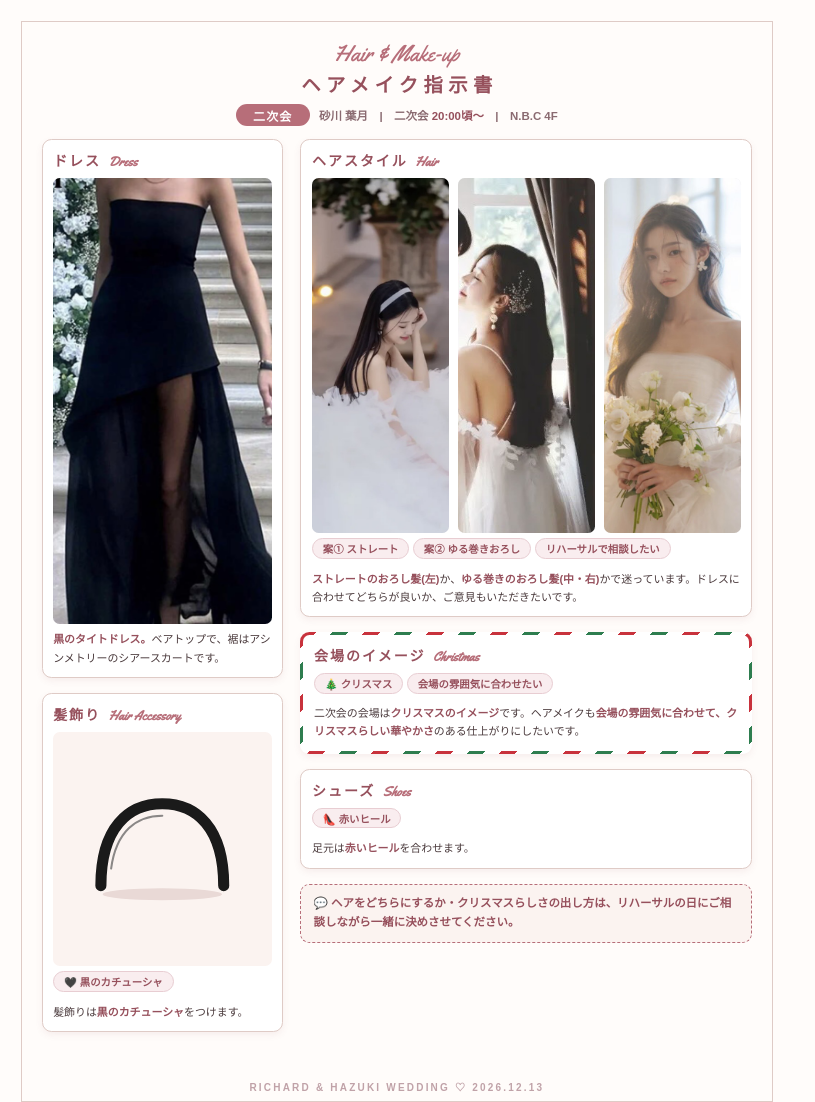
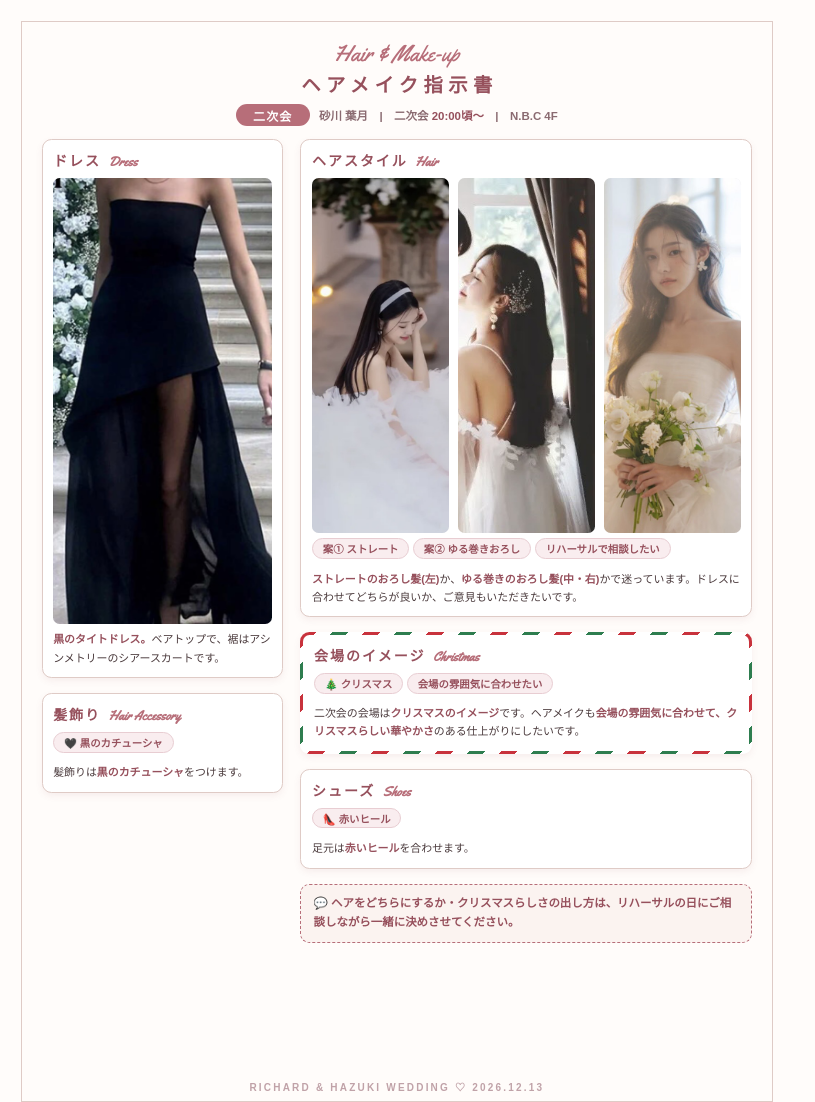
Before and after one commit to rmrmrmob/wedding-invite, a plain HTML site: page hairmake-nijikai.html in a window 1280 px wide. Shown: the whole page, without its empty margins (0-815 px from the left). Drawn offline with Linux system fonts and the light colour scheme; a web font is replaced by a local one.

Commit message:
Hair-makeup sheet (afterparty): headband as text only
Co-Authored-By: Claude Opus 5.5 <noreply@anthropic.com>
Claude-Session: https://claude.ai/code/session_015f3gzgDT2z4eLoNkfAU2vW

```diff
--- a/hairmake-nijikai.html
+++ b/hairmake-nijikai.html
@@ -88,11 +88,6 @@
       </div>
       <div class="card">
         <h2>髪飾り<small>Hair Accessory</small></h2>
-        <div class="ph" style="height: 62mm; background: #FBF3F0; display: flex; align-items: center; justify-content: center;"><svg viewBox="0 0 200 150" style="width: 78%; height: auto;">
-          <ellipse cx="100" cy="128" rx="70" ry="7" fill="#E9D9D6"/>
-          <path d="M28 118 C28 50 60 22 100 22 C140 22 172 50 172 118" fill="none" stroke="#1A1A1A" stroke-width="13" stroke-linecap="round"/>
-          <path d="M40 98 C46 54 70 36 100 36" fill="none" stroke="#5A5A5A" stroke-width="2.4" stroke-linecap="round" opacity=".7"/>
-        </svg></div>
         <div class="tags"><span class="tag">&#128420; 黒のカチューシャ</span></div>
         <div class="caption">髪飾りは<b>黒のカチューシャ</b>をつけます。</div>
       </div>
```
